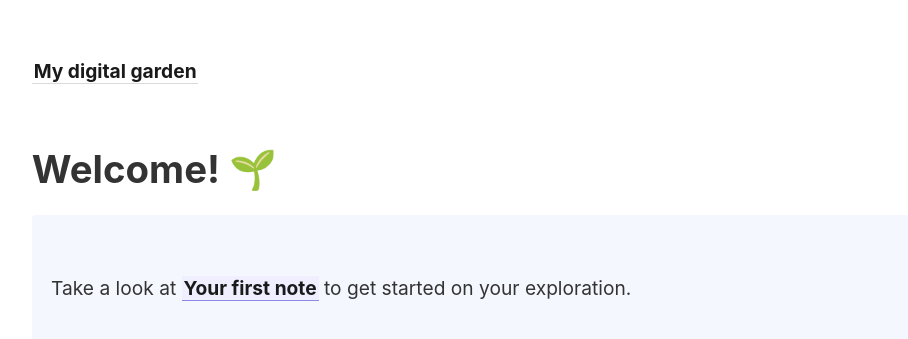
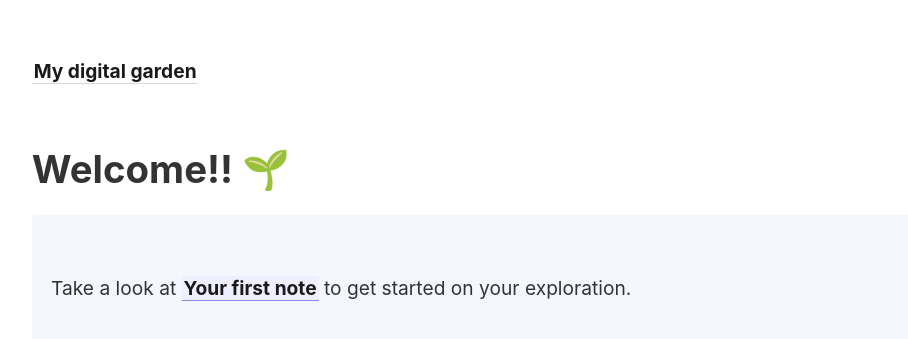
Before and after one commit to Laktionof/digital-garden, a Jekyll site: the page built from _pages/index.md, in a window 1280 px wide. Shown: the top 339 px of the page, without its empty margins (45-953 px from the left). Built offline with Jekyll 4.4.1, drawn with Linux system fonts in a browser that asks for light colours.

```diff
--- a/_pages/index.md
+++ b/_pages/index.md
@@ -5,7 +5,7 @@ id: home
 permalink: /
 ---
 
-# Welcome! 🌱
+# Welcome!! 🌱
 
 <p style="padding: 3em 1em; background: #f5f7ff; border-radius: 4px;">
   Take a look at <span style="font-weight: bold">[[Your first note]]</span> to get started on your exploration.
```
